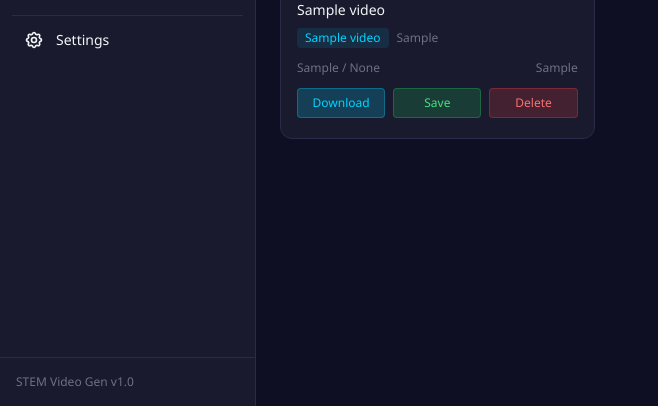
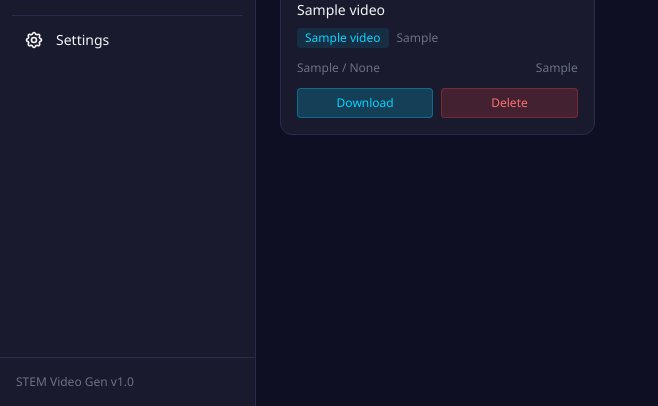
Before and after one commit to sravanmodemkumar-arch/DSL, a Flask app: page /videos/ in a window 1280 px wide. Shown: the part 394-800 px from the top of the page, without its empty margins (0-658 px from the left). Run offline with Flask 3, Linux system fonts and the light colour scheme; tables that the repository leaves empty hold one stand-in row (values such as "Sample post"); some libraries are stand-ins or nearby versions.

Commit message:
Fix delete button, remove Save button
- Delete now targets card by ID and swaps outerHTML with empty string (removes card instantly)
- Removed invalid hx-get + hx-delete combination that broke delete
- Detail page delete redirects to /videos after deletion
- Removed Save button — Download is sufficient
- Auto-cleanup still runs automatically after each render

Co-Authored-By: Claude Sonnet 4.6 <noreply@anthropic.com>

```diff
--- a/routes/videos.py
+++ b/routes/videos.py
@@ -249,7 +249,7 @@ def delete(video_id):
     db.session.delete(video)
     db.session.commit()
 
-    return '<div hx-trigger="load" hx-get="/videos/list" hx-target="#video-grid" hx-swap="innerHTML"></div>'
+    return ""
 
 
 @videos_bp.route("/<video_id>/clean-temp", methods=["POST"])
--- a/templates/components/video_grid.html
+++ b/templates/components/video_grid.html
@@ -1,7 +1,7 @@
 {% if videos %}
 <div class="grid grid-cols-1 md:grid-cols-2 lg:grid-cols-3 gap-4">
     {% for v in videos %}
-    <div class="bg-dark-card border border-dark-border rounded-xl overflow-hidden hover:border-accent/30 transition fade-in">
+    <div id="video-card-{{ v.video_id }}" class="bg-dark-card border border-dark-border rounded-xl overflow-hidden hover:border-accent/30 transition fade-in">
         <!-- Thumbnail -->
         <div class="aspect-video bg-dark-bg relative">
             {% if v.status == 'completed' and v.thumbnail_path %}
@@ -47,25 +47,19 @@
                 <span>{{ v.difficulty }}</span>
             </div>
             {% if v.status == 'completed' %}
-            <div class="flex gap-2 mt-3" id="card-actions-{{ v.video_id }}">
+            <div class="flex gap-2 mt-3">
                 <a href="/videos/{{ v.video_id }}/download"
                    class="flex-1 text-center text-xs px-2 py-1.5 rounded bg-accent/20 text-accent border border-accent/30 hover:bg-accent/30 transition">
                     Download
                 </a>
-                <button hx-post="/videos/{{ v.video_id }}/clean-temp"
-                    hx-target="#card-save-result-{{ v.video_id }}" hx-swap="innerHTML"
-                    class="flex-1 text-xs px-2 py-1.5 rounded bg-green-500/20 text-green-400 border border-green-500/30 hover:bg-green-500/30 transition">
-                    Save
-                </button>
                 <button hx-delete="/videos/{{ v.video_id }}/delete"
                     hx-confirm="Delete this video permanently?"
-                    hx-target="#video-grid" hx-swap="innerHTML"
-                    hx-get="/videos/list"
+                    hx-target="#video-card-{{ v.video_id }}"
+                    hx-swap="outerHTML"
                     class="flex-1 text-xs px-2 py-1.5 rounded bg-red-500/20 text-red-400 border border-red-500/30 hover:bg-red-500/30 transition">
                     Delete
                 </button>
             </div>
-            <div id="card-save-result-{{ v.video_id }}" class="mt-1 text-xs"></div>
             {% endif %}
         </div>
     </div>
```
Also changed, not shown: templates/video_detail.html (+1 -8 lines).
